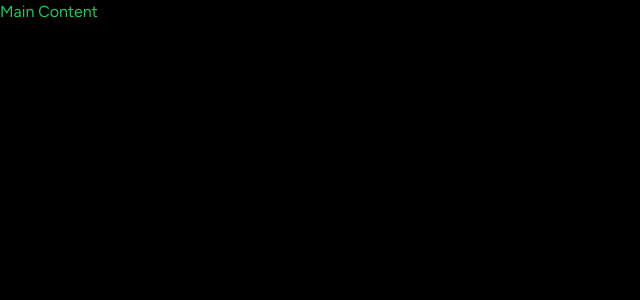
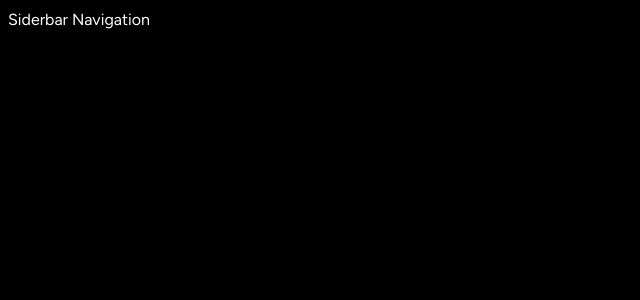
Before and after one commit to Edbeans/Edify, a Next.js app: page / in a window 1280 px wide. Shown: the top 300 px of the page, without its empty margins (0-640 px from the left). Built offline with nearby package versions, Linux system fonts and the light colour scheme.

Commit message:
add navbar box

```diff
--- a/app/layout.tsx
+++ b/app/layout.tsx
@@ -1,6 +1,6 @@
 import './globals.css'
-import { Figtree } from 'next/font/google'
-import Sidebar from '@/components/sidebar'
+import { Figtree } from 'next/font/google';
+import Sidebar from '@/components/Sidebar';
 
 const font = Figtree({ subsets: ['latin'] })
 
--- /dev/null
+++ b/components/Box.tsx
@@ -0,0 +1,17 @@
+interface BoxProps {
+    children: React.ReactNode;
+    className?: string;
+}
+
+const Box: React.FC<BoxProps> = ({
+    children,
+    className
+}) => {
+    return (
+        <div>
+            {children}
+        </div>
+    );
+}
+
+export default Box;
--- a/components/sidebar.tsx
+++ b/components/sidebar.tsx
@@ -1,7 +1,10 @@
-"use client";
+'use client';
 
-import { usePathname } from "next/navigation";
-import { useMemo } from "react";
+import { usePathname } from 'next/navigation';
+import { useMemo } from 'react';
+import { HiHome } from 'react-icons/hi';
+import { BiSearch } from 'react-icons/bi';
+import Box from './Box';
 
 interface SidebarProps {
     children: React.ReactNode;
@@ -14,11 +17,13 @@
 
     const routes = useMemo(() => [
         {
+            icon: HiHome,
             label: 'Home',
             active: pathname !== '/search',
             href: '/',
         },
         {
+            icon: BiSearch,
             label: 'Search',
             active: pathname === '/search',
             href: '/search',
@@ -26,8 +31,23 @@
     ], [pathname]);
 
     return (
-        <div>
-            {children}
+        <div className="flex h-full">
+            <div
+                className="
+                hidden
+                md:flex
+                flex-col
+                gap-y-2
+                bg-black
+                h-full
+                w-[300px]
+                p-2
+                "
+            >
+                <Box>
+                    Siderbar Navigation
+                </Box>
+            </div>
         </div>
     );
 }
--- a/package.json
+++ b/package.json
@@ -19,6 +19,7 @@
     "postcss": "8.4.24",
     "react": "18.2.0",
     "react-dom": "18.2.0",
+    "react-icons": "^4.10.1",
     "tailwindcss": "3.3.2",
     "typescript": "5.1.3"
   }
```
Also changed, not shown: 1 other file (tests, documents, lock files or other folders).
